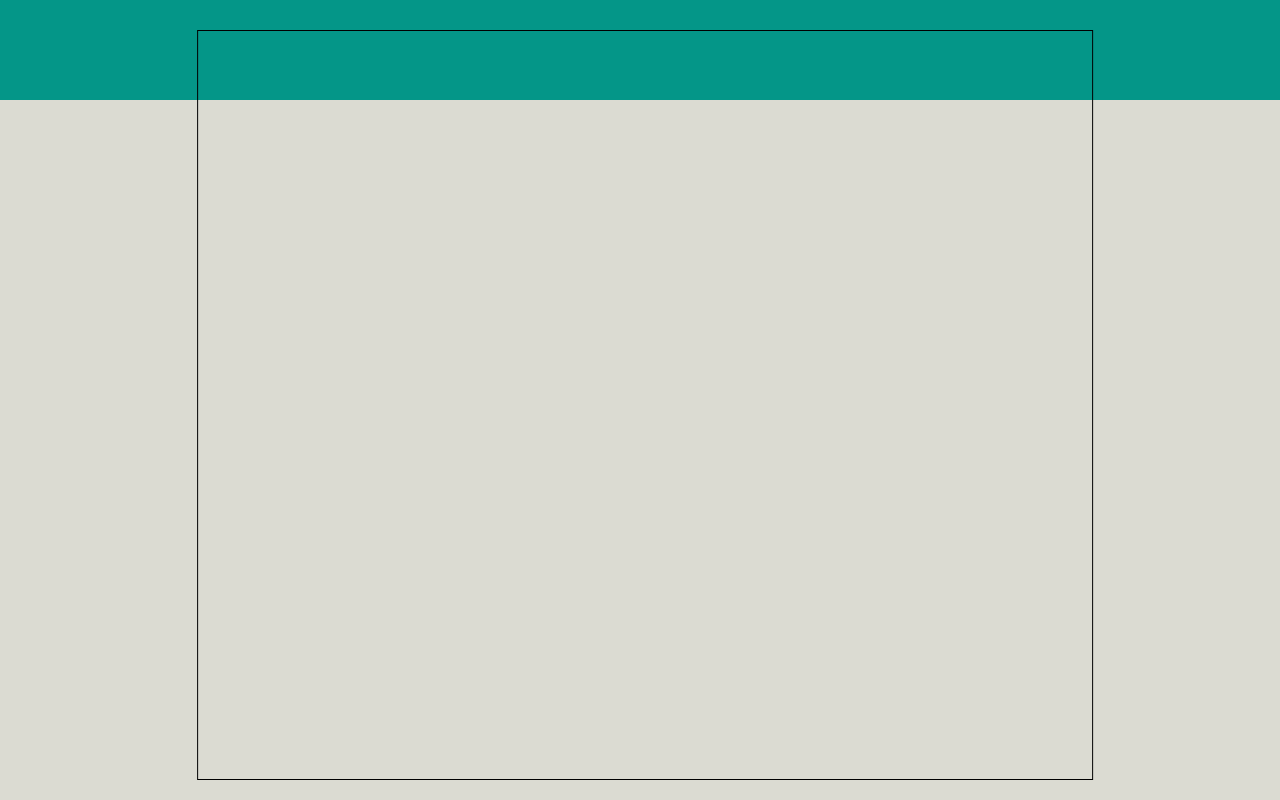
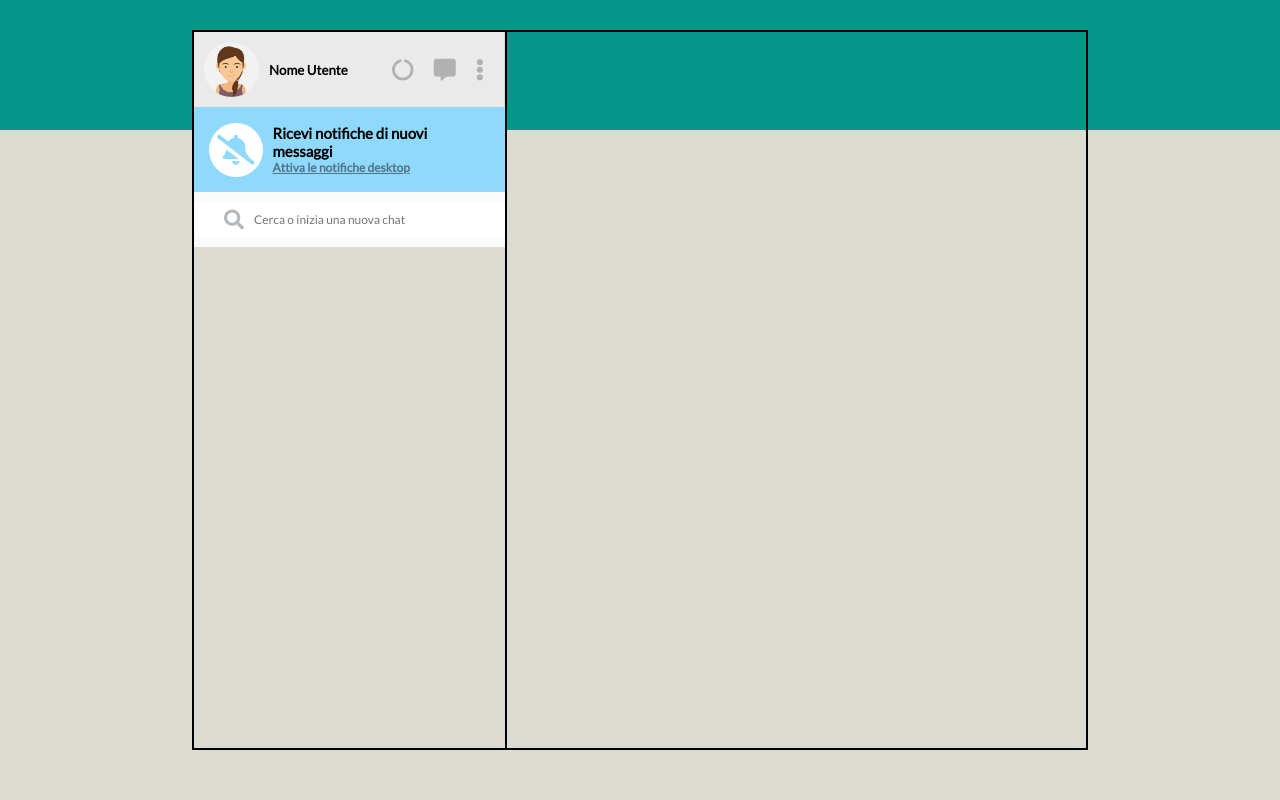
Before and after one commit to diegodev25/vue-boolzapp, a plain HTML site: page index.html in a window 1280 px wide. Drawn offline with nearby package versions, Linux system fonts and the light colour scheme.

Commit message:
Completamento parte superiore contatti WhatsApp

```diff
--- a/index.html
+++ b/index.html
@@ -6,6 +6,8 @@
     <meta http-equiv="X-UA-Compatible" content="ie=edge">
     <title>WhatsApp Web</title>
     <link rel="stylesheet" href="https://cdnjs.cloudflare.com/ajax/libs/font-awesome/5.15.1/css/all.min.css" integrity="sha512-+4zCK9k+qNFUR5X+cKL9EIR+ZOhtIloNl9GIKS57V1MyNsYpYcUrUeQc9vNfzsWfV28IaLL3i96P9sdNyeRssA==" crossorigin="anonymous"/>
+    <link rel="preconnect" href="https://fonts.gstatic.com">
+    <link href="https://fonts.googleapis.com/css2?family=Lato:wght@300;400&display=swap" rel="stylesheet">
     <link rel="stylesheet" href="style.css">
     <script src="https://cdn.jsdelivr.net/npm/vue"></script>
   </head>
@@ -19,10 +21,38 @@
     <!-- CONTAINER MAIN -->
     <main class="container">
       <section class="contacts">
-
+        <!-- INFO USERNAME AND ICON CONTACT -->
+        <div class="username">
+          <!-- avatar -->
+          <div class="avatar">
+            <img src="img/avatar_io.jpg" alt="Avatar">
+            <h5>Nome Utente</h5>
+          </div>
+          <!-- Icon -->
+          <div class="icon-right">
+            <i class="fas fa-circle-notch"></i>
+            <i class="fas fa-comment-alt"></i>
+            <i class="fas fa-ellipsis-v"></i>
+          </div>
+        </div>
+        <!-- SECTION DISABLE NOTIFICATIONS -->
+        <div class="notification">
+          <i class="fas fa-bell-slash"></i>
+          <div class="text">
+            <h5>Ricevi notifiche di nuovi messaggi</h5>
+            <h6>Attiva le notifiche desktop</h6>
+          </div>
+        </div>
+        <!-- SEARCH FOR A NEW CHAT -->
+        <div class="search-input">
+          <input type="search" name="" placeholder="Cerca o inizia una nuova chat">
+          <i class="fas fa-search"></i>
+        </div>
       </section>
       <section class="message">
+        <div class="">
 
+        </div>
       </section>
     </main>
     <script src="js/script.js"></script>
--- a/style.css
+++ b/style.css
@@ -3,6 +3,7 @@
   margin: 0;
   padding: 0;
   box-sizing: border-box;
+  font-family: 'Lato', sans-serif;
 }
 
 /* BACKGROUND BLOCK RULES */
@@ -10,7 +11,7 @@ header {
   position: absolute;
   top: 0;
   left: 0;
-  height: 100px;
+  height: 130px;
   width: 100%;
   background-color: #049688;
   z-index: -1;
@@ -18,23 +19,140 @@ header {
 
 .section {
   position: absolute;
-  top: 100px;
+  top: 130px;
   left: 0;
   width: 100%;
-  height: calc(100vh - 100px);
+  height: calc(100vh - 130px);
   background-color: #dbdbd2;
   z-index: -1;
 }
 
 /* CONTAINER MAIN RULES */
 .container {
-  display: flex;
-  position: fixed;
-  top: 30px;
-  left: 0;
   width: 70%;
-  transform: translate(22%, 0%);
-  height: 750px;
+  margin: 30px auto;
+  height: 90vh;
   border: 1px solid black;
   z-index: 10;
 }
+
+.contacts {
+  float: left;
+  width: 35%;
+  height: 100%;
+  border: 1px solid black;
+}
+
+.username {
+  display: flex;
+  justify-content: space-between;
+  height: 75px;
+  padding: 10px;
+  background-color: #eaeaea;
+  border-right: 1px solid #dbdbd2;
+}
+
+.avatar {
+  display: flex;
+  justify-content: space-between;
+  align-items: center;
+}
+
+.avatar img {
+  width: 55px;
+  margin-right: 10px;
+  border-radius: 50%;
+}
+
+.icon-right {
+  display: flex;
+  align-items: center;
+}
+
+.icon-right i {
+  font-size: 22px;
+  color: #b1b1b1;
+  margin-right: 20px;
+}
+
+.icon-right i:nth-child(3) {
+  margin-right: 10px;
+}
+
+.notification {
+  display: flex;
+  align-items: center;
+  height: 85px;
+  padding: 0 15px;
+  background-color: #8fdafc;
+}
+
+.notification i {
+  font-size: 30px;
+  color: #8fdafc;
+  padding: 12px 8px;
+  margin-right: 10px;
+  background-color: #fff;
+  border-radius: 50%;
+}
+
+.text {
+  display: flex;
+  flex-direction: column;
+}
+
+.text h5 {
+  font-size: 15px;
+}
+
+.text h6 {
+  font-size: 12px;
+  color: #4f7485;
+  text-decoration: underline;
+}
+
+.search-input {
+  display: flex;
+  position: relative;
+  justify-content: center;
+  align-items: center;
+  padding: 10px 0;
+  background-color: #fafafa;
+}
+
+.search-input input {
+  width: 470px;
+  height: 35px;
+  text-indent: 60px;
+  font-size: 12px;
+  border: none;
+  border-radius: 3px;
+}
+
+.search-input i {
+  position: absolute;
+  top: 18px;
+  left: 30px;
+  font-size: 20px;
+  color: #b6b9bb;
+}
+
+
+
+
+
+
+
+
+
+
+
+
+
+
+.message {
+  float: left;
+  width: 65%;
+  height: 100%;
+  border: 1px solid black;
+}
```
